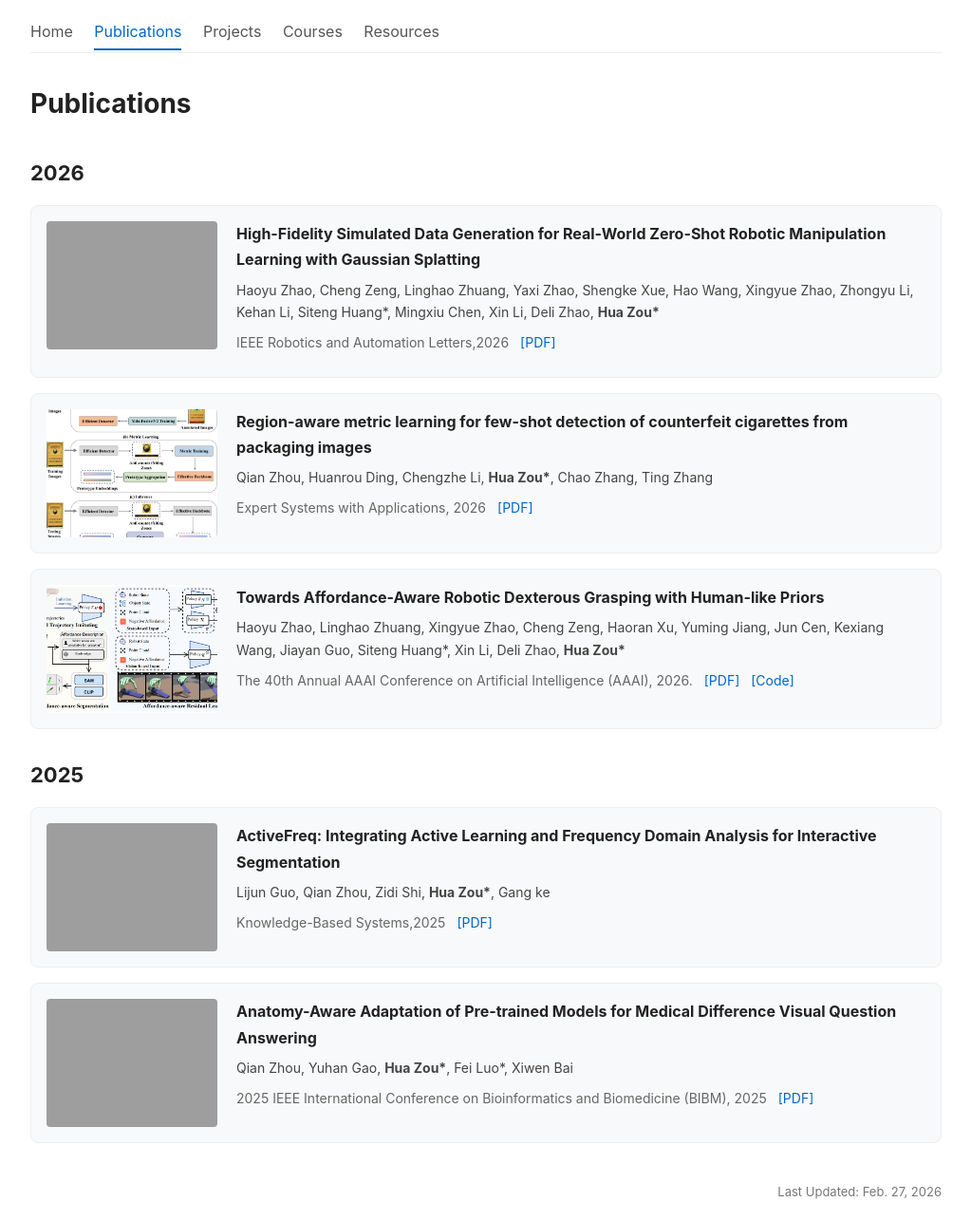
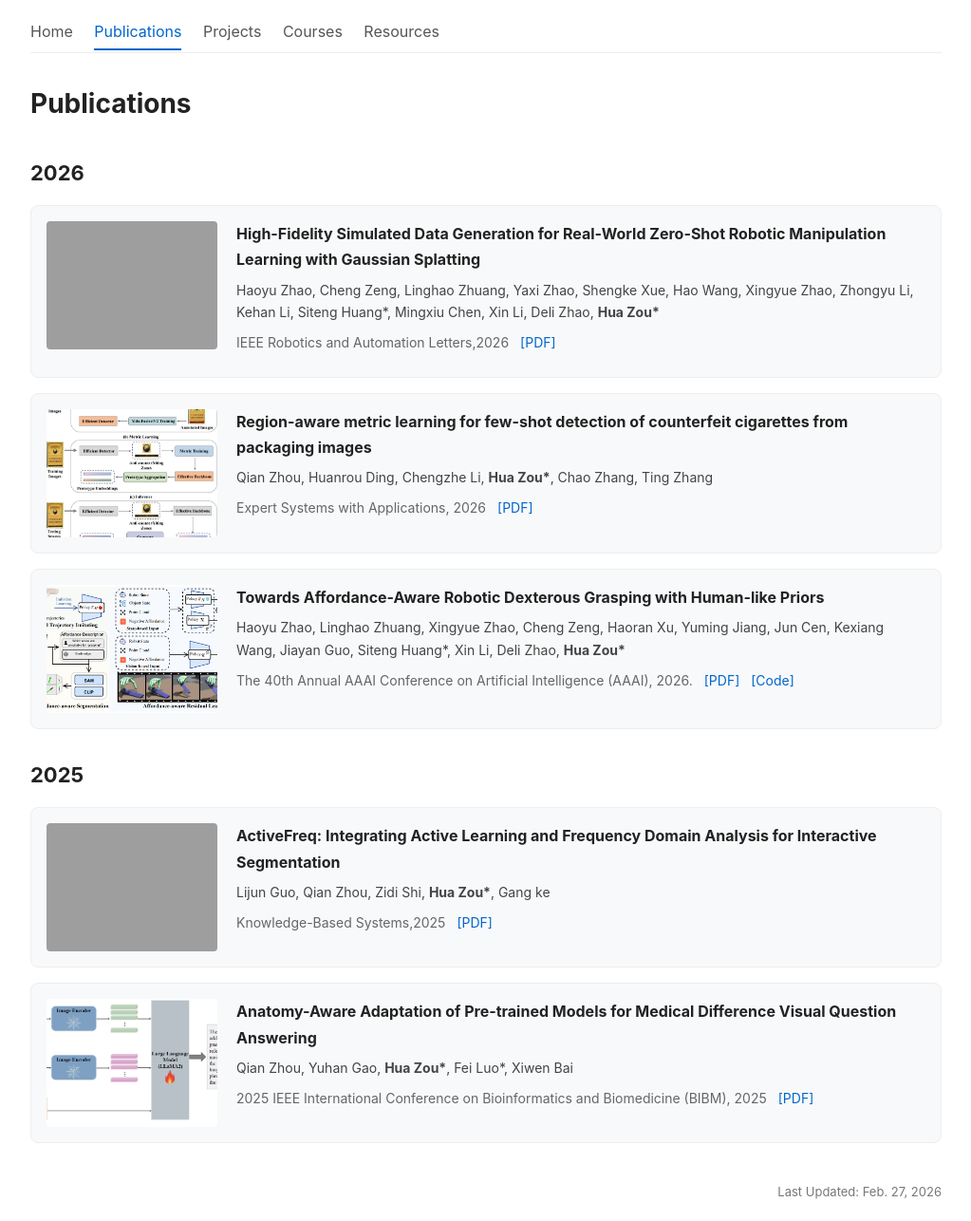
Before and after one commit to zouhuawhu/zouhuawhu.github.io, a Jekyll site: the page built from Publications/publications.html, in a window 1280 px wide. Shown: the whole page at 95% size, without its empty margins (128-1151 px from the left). Built offline with Jekyll 4.4.1, drawn with Linux system fonts in a browser that asks for light colours.

Commit message:
Update _config.yml

```diff
--- a/_config.yml
+++ b/_config.yml
@@ -118,7 +118,7 @@ publications:
     year: 2025
     links:
       paper: "https://ieeexplore.ieee.org/abstract/document/11356508"
-    thumb: "/assets/bibm2025_1.png"
+    thumb: "/assets/bibm2025_01.jpg"
 
 
 # ========== 项目列表配置（英文版本） ==========
```
